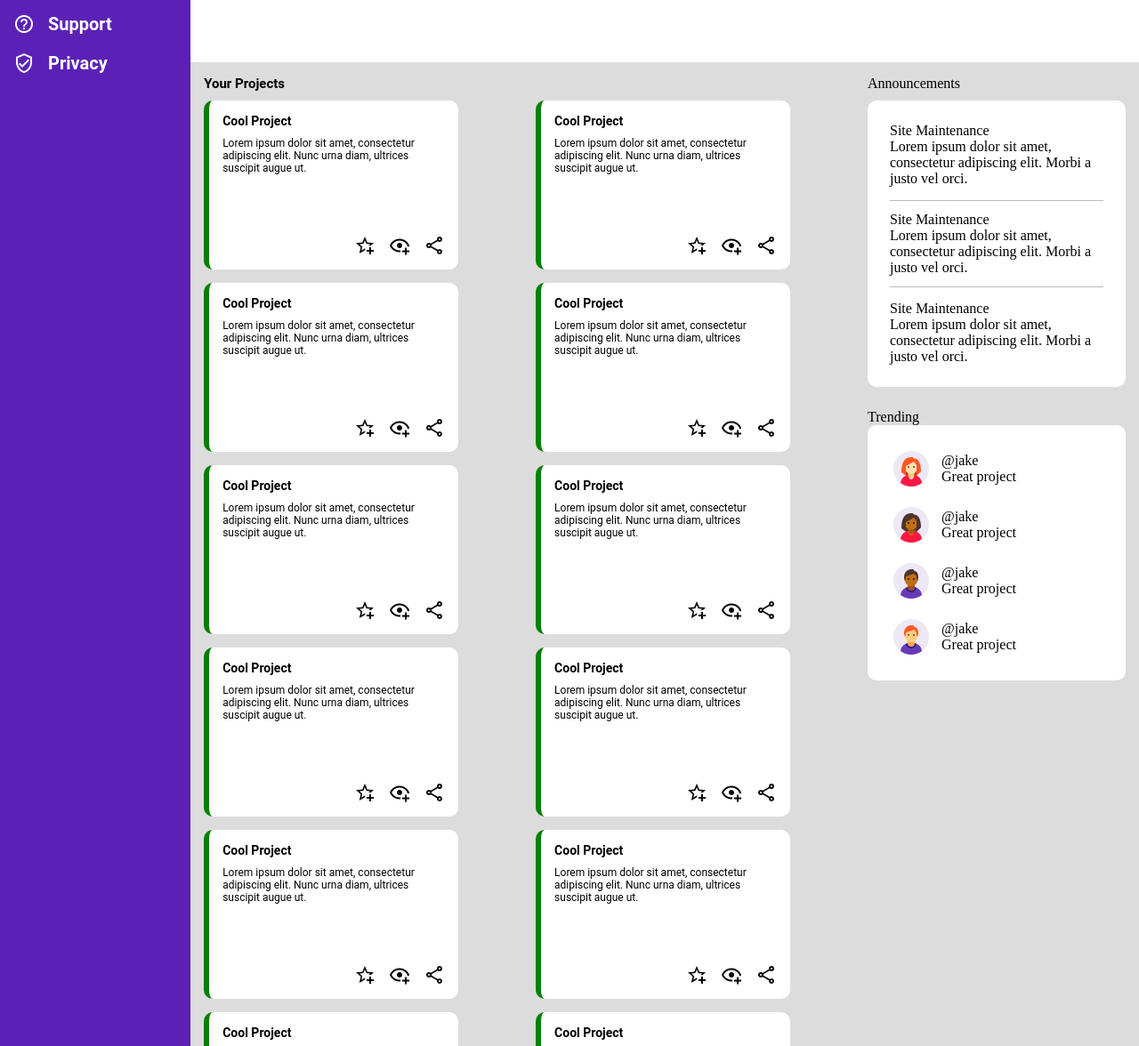
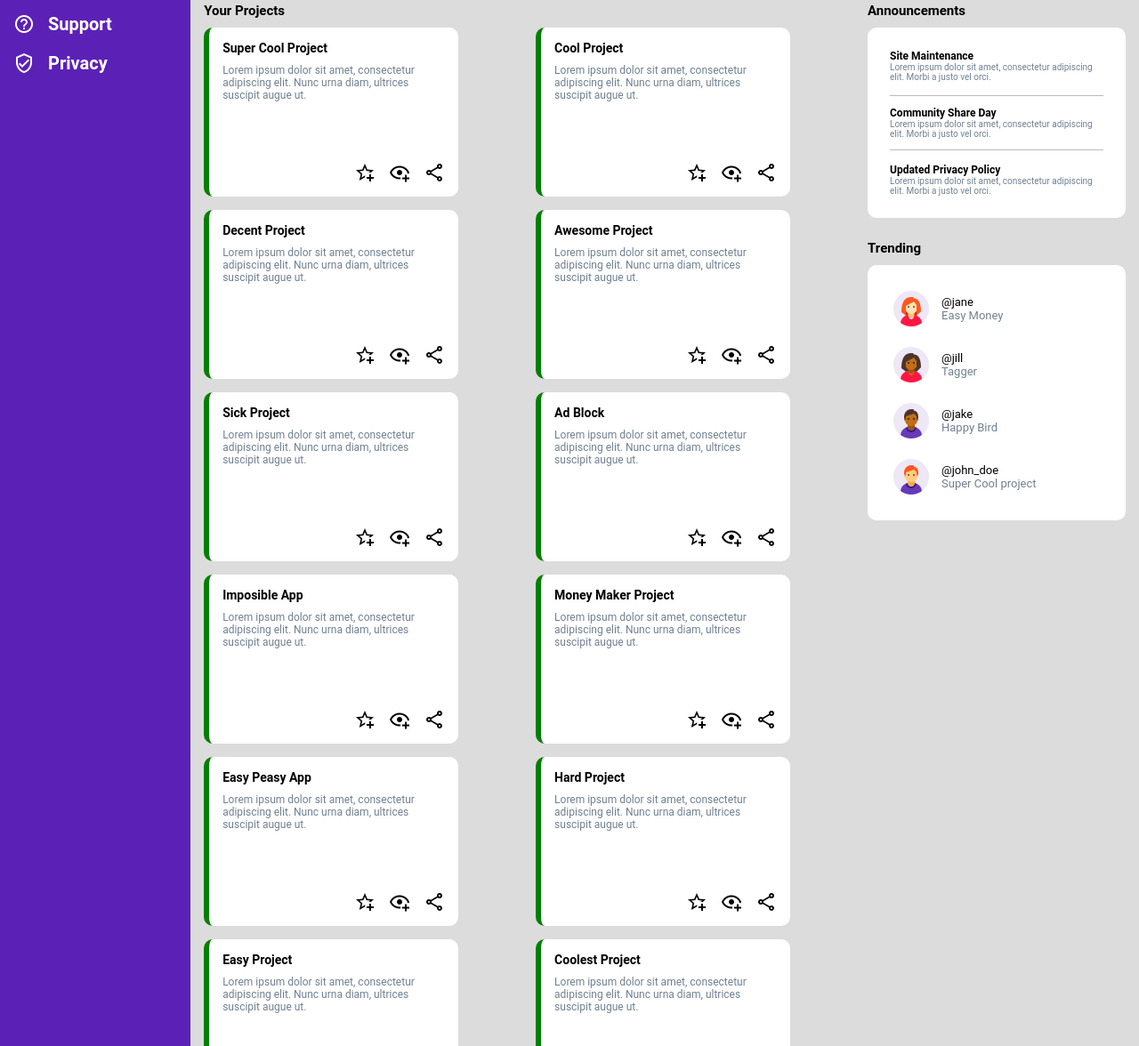
Before and after one commit to kquach2/admin-dashboard, a plain HTML site: page index.html in a window 1280 px wide. Shown: the part 436-1612 px from the top of the page at 89% size. Drawn offline with Linux system fonts and the light colour scheme.

Commit message:
Should be done

```diff
--- a/index.html
+++ b/index.html
@@ -65,7 +65,7 @@
                 <input id="searchbox" type="text">
             </div>
             <div class="notification">
-                <img src="images/bell-outline.png" alt="bell icon">
+                <a href=""><img src="images/bell-outline.png" alt="bell icon"></a>
                 <img class="profile" src="images/male1.png" alt="man icon">
                 <p>John Doe</p>
             </div>
@@ -88,7 +88,7 @@
                 <div class="cards">
                     <div class="card">
                         <div class="info">
-                            <p>Cool Project</p>
+                            <p>Super Cool Project</p>
                             <p>Lorem ipsum dolor sit amet, consectetur adipiscing elit. Nunc urna diam, ultrices suscipit augue ut. </p>
                         </div>
                         <div class="card-buttons">
@@ -110,7 +110,7 @@
                     </div>
                     <div class="card">
                         <div class="info">
-                            <p>Cool Project</p>
+                            <p>Decent Project</p>
                             <p>Lorem ipsum dolor sit amet, consectetur adipiscing elit. Nunc urna diam, ultrices suscipit augue ut. </p>
                         </div>
                         <div class="card-buttons">
@@ -121,7 +121,7 @@
                     </div>
                     <div class="card">
                         <div class="info">
-                            <p>Cool Project</p>
+                            <p>Awesome Project</p>
                             <p>Lorem ipsum dolor sit amet, consectetur adipiscing elit. Nunc urna diam, ultrices suscipit augue ut. </p>
                         </div>
                         <div class="card-buttons">
@@ -132,7 +132,7 @@
                     </div>
                     <div class="card">
                         <div class="info">
-                            <p>Cool Project</p>
+                            <p>Sick Project</p>
                             <p>Lorem ipsum dolor sit amet, consectetur adipiscing elit. Nunc urna diam, ultrices suscipit augue ut. </p>
                         </div>
                         <div class="card-buttons">
@@ -143,7 +143,7 @@
                     </div>
                     <div class="card">
                         <div class="info">
-                            <p>Cool Project</p>
+                            <p>Ad Block</p>
                             <p>Lorem ipsum dolor sit amet, consectetur adipiscing elit. Nunc urna diam, ultrices suscipit augue ut. </p>
                         </div>
                         <div class="card-buttons">
@@ -154,7 +154,7 @@
                     </div>
                     <div class="card">
                         <div class="info">
-                            <p>Cool Project</p>
+                            <p>Imposible App</p>
                             <p>Lorem ipsum dolor sit amet, consectetur adipiscing elit. Nunc urna diam, ultrices suscipit augue ut. </p>
                         </div>
                         <div class="card-buttons">
@@ -165,7 +165,7 @@
                     </div>
                     <div class="card">
                         <div class="info">
-                            <p>Cool Project</p>
+                            <p>Money Maker Project</p>
                             <p>Lorem ipsum dolor sit amet, consectetur adipiscing elit. Nunc urna diam, ultrices suscipit augue ut. </p>
                         </div>
                         <div class="card-buttons">
@@ -176,7 +176,7 @@
                     </div>
                     <div class="card">
                         <div class="info">
-                            <p>Cool Project</p>
+                            <p>Easy Peasy App</p>
                             <p>Lorem ipsum dolor sit amet, consectetur adipiscing elit. Nunc urna diam, ultrices suscipit augue ut. </p>
                         </div>
                         <div class="card-buttons">
@@ -187,7 +187,7 @@
                     </div>
                     <div class="card">
                         <div class="info">
-                            <p>Cool Project</p>
+                            <p>Hard Project</p>
                             <p>Lorem ipsum dolor sit amet, consectetur adipiscing elit. Nunc urna diam, ultrices suscipit augue ut. </p>
                         </div>
                         <div class="card-buttons">
@@ -198,7 +198,7 @@
                     </div>
                     <div class="card">
                         <div class="info">
-                            <p>Cool Project</p>
+                            <p>Easy Project</p>
                             <p>Lorem ipsum dolor sit amet, consectetur adipiscing elit. Nunc urna diam, ultrices suscipit augue ut. </p>
                         </div>
                         <div class="card-buttons">
@@ -209,7 +209,7 @@
                     </div>
                     <div class="card">
                         <div class="info">
-                            <p>Cool Project</p>
+                            <p>Coolest Project</p>
                             <p>Lorem ipsum dolor sit amet, consectetur adipiscing elit. Nunc urna diam, ultrices suscipit augue ut. </p>
                         </div>
                         <div class="card-buttons">
@@ -229,11 +229,11 @@
                             <p> Lorem ipsum dolor sit amet, consectetur adipiscing elit. Morbi a justo vel orci. </p>
                         </div>
                         <div class="announcement">
-                            <p>Site Maintenance</p>
+                            <p>Community Share Day</p>
                             <p> Lorem ipsum dolor sit amet, consectetur adipiscing elit. Morbi a justo vel orci. </p>
                         </div>
                         <div class="announcement">
-                            <p>Site Maintenance</p>
+                            <p>Updated Privacy Policy</p>
                             <p> Lorem ipsum dolor sit amet, consectetur adipiscing elit. Morbi a justo vel orci. </p>
                         </div>
                     </div>
@@ -244,29 +244,29 @@
                         <div class="trending-item">
                             <img src="images/female1.png" alt="female icon">
                             <div class="user">
-                                <p>@jake</p>
-                                <p>Great project</p>
+                                <p>@jane</p>
+                                <p>Easy Money</p>
                             </div>
                         </div>
                         <div class="trending-item">
                             <img src="images/female2.png" alt="female icon">
                             <div class="user">
-                                <p>@jake</p>
-                                <p>Great project</p>
+                                <p>@jill</p>
+                                <p>Tagger</p>
                             </div>
                         </div>
                         <div class="trending-item">
                             <img src="images/male2.png" alt="male icon">
                             <div class="user">
                                 <p>@jake</p>
-                                <p>Great project</p>
+                                <p>Happy Bird</p>
                             </div>
                         </div>
                         <div class="trending-item">
                             <img src="images/male1big.png" alt="male icon">
                             <div class="user">
-                                <p>@jake</p>
-                                <p>Great project</p>
+                                <p>@john_doe</p>
+                                <p>Super Cool project</p>
                             </div>
                         </div>
                     </div>
--- a/style.css
+++ b/style.css
@@ -6,7 +6,7 @@
 .container {
     display: grid;
     grid-template-columns: 1fr 5fr;
-    grid-template-rows: 1fr 5fr;
+    grid-template-rows: 1fr 3fr;
 }
 
 .header {
@@ -152,7 +152,7 @@ input {
 .main-content {
     display: grid;
     grid-template-columns: 3.5fr 1fr;
-    grid-template-rows: 1fr 1fr;
+    grid-template-rows: 1fr;
     grid-column: 2;
     background-color: #DCDCDC;
     padding: 15px;
@@ -197,9 +197,7 @@ img {
     gap: 10px;
 }
 
-.your-projects {
-    grid-column: 1 / -1;
-    grid-row: auto;
+.your-projects, .announcements-title, .trending-title {
     font-family: 'Roboto', sans-serif;
     font-size: 15px;
     font-weight: bold;
@@ -240,6 +238,12 @@ img {
     font-weight: bold;
 }
 
+.info :nth-child(2), .announcement :nth-child(2),
+.user :nth-child(2) {
+    color: #708090;
+}
+
+
 .card :nth-child(2) {
     font-size: 12px;
 }
@@ -250,7 +254,7 @@ img {
     gap: 25px;
 }
 
-.announcements {
+.announcements, .trending {
     display: flex;
     flex-direction: column;
     gap: 10px;
@@ -263,6 +267,7 @@ img {
     background-color: white;
     border-radius: 10px;
     padding: 25px;
+    font-family: 'Roboto', sans-serif;
 }
 
 .announcement-stack > :nth-child(2){
@@ -286,6 +291,8 @@ img {
     display: flex;
     gap: 10px;
     align-items: center;
+    font-size: 13px;
+    font-family: 'Roboto', sans-serif;
 }
 
 .user {
@@ -297,3 +304,12 @@ img {
     width: 48px;
     height: 48px;
 }
+
+.announcement > :first-child {
+    font-size: 12px;
+    font-weight: bold;
+}
+
+.announcement > :nth-child(2) {
+    font-size: 10px;
+}
```
